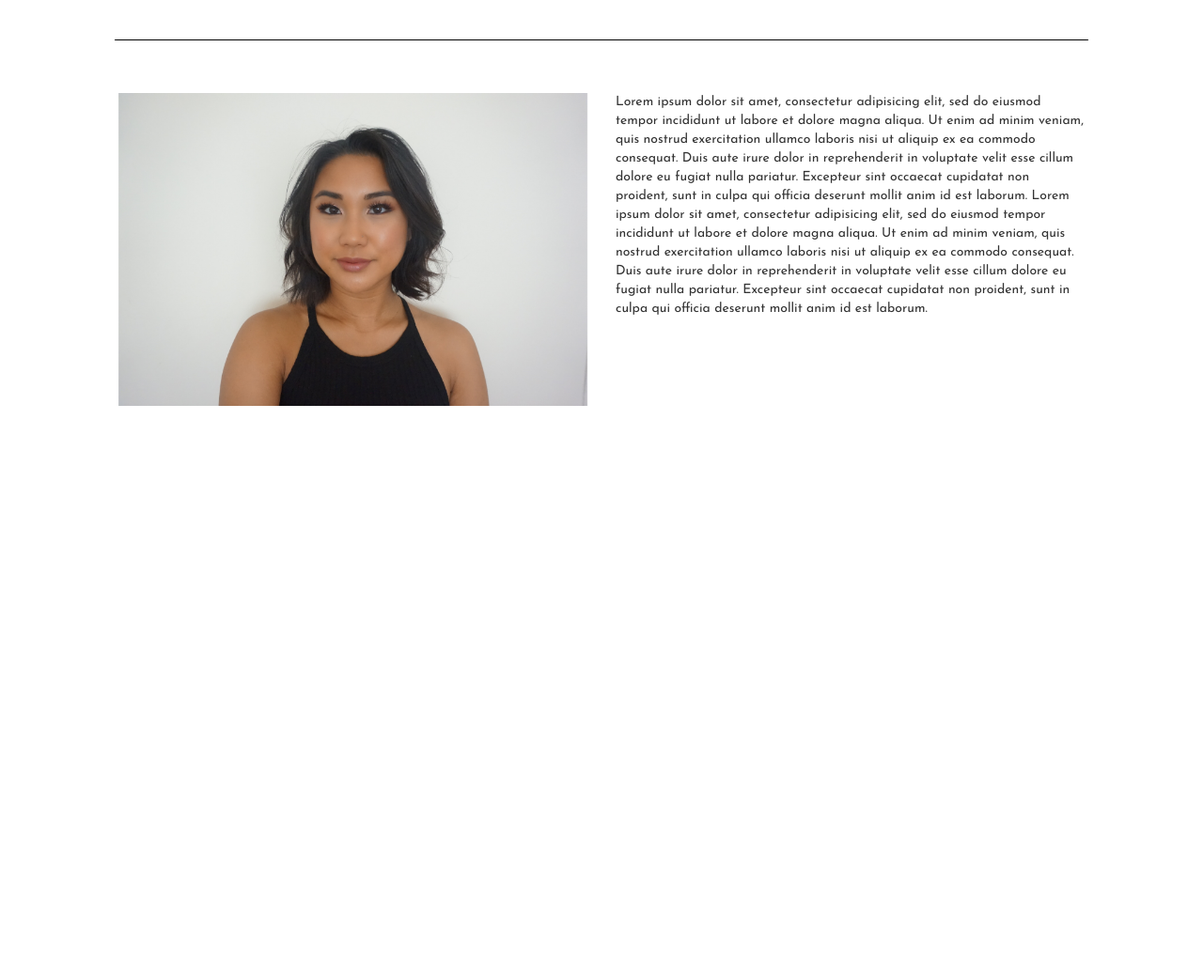
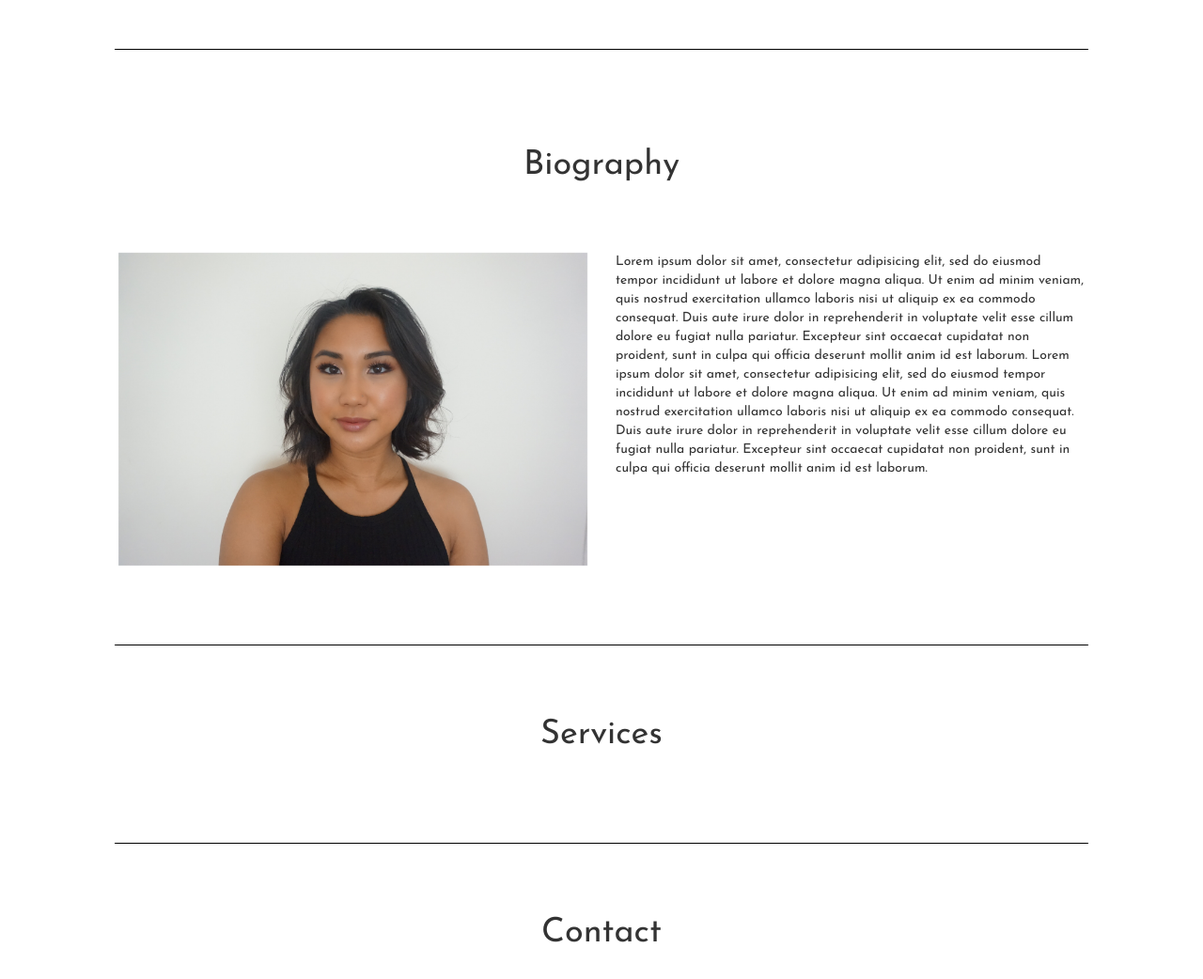
Before and after one commit to Dnguye92/afMua, a website: page index.html in a window 1280 px wide. Shown: the part 860-1902 px from the top of the page at 94% size. Before the commit the page ends 1376 px from the top, so only its background shows below. Drawn offline with Linux system fonts and the light colour scheme.

Commit message:
fixing margins between sections

```diff
--- a/css/main.css
+++ b/css/main.css
@@ -136,7 +136,7 @@ footer a:nth-child(1) {
 }
 
 #portfolio {
-	margin-top: 18em;
+	margin-top: 20%;
 }
 
 #portfolio img {
@@ -159,6 +159,10 @@ footer a:nth-child(1) {
 	margin: 4em auto 6em auto;
 }
 
+#bio h1 {
+	margin-bottom: 2em;
+}
+
 #bio p {
 	/*padding-top: 2em;*/
 }
@@ -179,6 +183,13 @@ footer a:nth-child(1) {
 	/*transition-duration: 0.8s;*/
 }
 
+#services {
+	margin: 4em auto 6em auto;
+}
+
+#contact {
+	margin: 4em auto 6em auto;
+}
 
 /*MEDIA QUERIES*/
 @media(max-width: 736px) {
--- a/index.html
+++ b/index.html
@@ -42,8 +42,8 @@
 					        <li><a data-scroll href="#afLogo">HOME</a></li>
 					        <!-- <li><a href="#">PORTFOLIO</a></li> -->
 					        <li><a data-scroll href="#bio">BIOGRAPHY</a></li>
-					        <li><a href="#">SERVICES</a></li>
-					        <li><a href="#">CONTACT</a></li>
+					        <li><a data-scroll href="#services">SERVICES</a></li>
+					        <li><a data-scroll href="#contact">CONTACT</a></li>
 					      </ul>
 					    </div><!-- /.navbar-collapse -->
 					</div>
@@ -73,10 +73,13 @@
 		</div>
 	</section>
 
-	<hr>
+	<hr id="bio">
 
 	<section id="bio">
 		<div class="container">
+			<div class="row text-center">
+				<h1 class="text-center">Biography</h1>
+			</div>
 			<div class="row" id="bioRow">
 				<div class="col-xs-6 animated fadeInLeft">
 					<img id="bioPic" class="img-responsive" src="img/bioPic.jpg">
@@ -99,6 +102,25 @@
 		</div>
 	</section>
 
+	<hr>
+
+	<section id="services">
+		<div class="container">
+			<div class="row text-center">
+				<h1>Services</h1>
+			</div>
+		</div>
+	</section>
+
+	<hr>
+
+	<section id="contact">
+		<div class="container">
+			<div class="row text-center">
+				<h1>Contact</h1>
+			</div>
+		</div>
+	</section>
 
 	<footer id="footer">
 		<div class="container-fluid">
```
